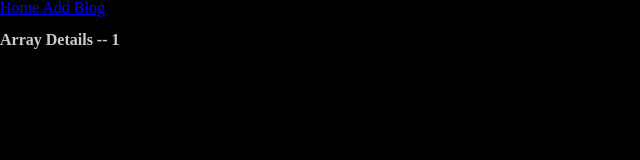
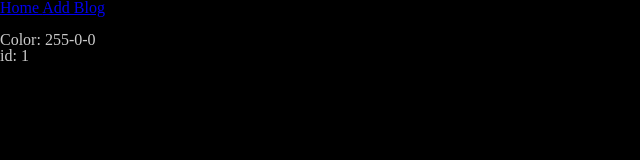
Before and after one commit to Jerrad-Johnson/React-Practice, a React (Create React App) app: page /ArrayDetails/1 in a window 1280 px wide. Shown: the top 160 px of the page, without its empty margins (0-640 px from the left). Built offline with nearby package versions, Linux system fonts and the light colour scheme; data requests are answered from the project's data file.

Commit message:
Reused the useFetch custom hook in ArrayDetails to fetch a single json entry.

```diff
--- a/src/ArrayDetails.js
+++ b/src/ArrayDetails.js
@@ -1,11 +1,20 @@
 import {useParams} from "react-router-dom";
+import useFetch from "./useFetch";
 
 const ArrayDetails = () => {
     const { id } = useParams();
-
+    let url = "http://localhost:8000/colors/" + id;
+    const { data: singleColor, error, isPending } = useFetch(url);
     return (
         <div className="array-details">
-            <h2>Array Details -- { id }</h2>
+            { isPending && <div>Loading...</div>}
+            { error && <div>{ error}</div> }
+            { singleColor && (
+                <div>
+                    <div>Color: {singleColor.value}</div>
+                    <div>id: {singleColor.id}</div>
+                </div>
+                )}
         </div>
     );
 }
```
